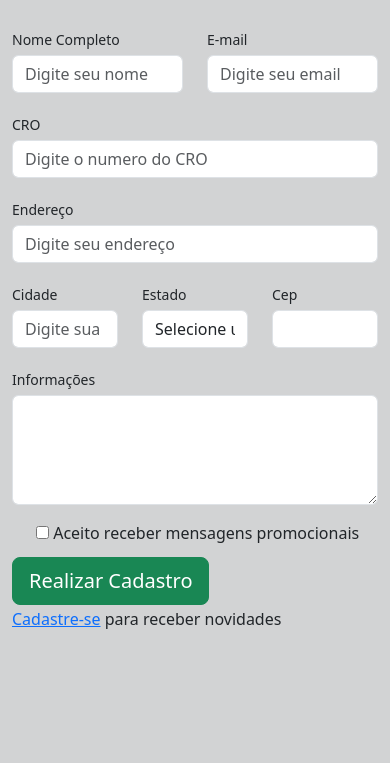
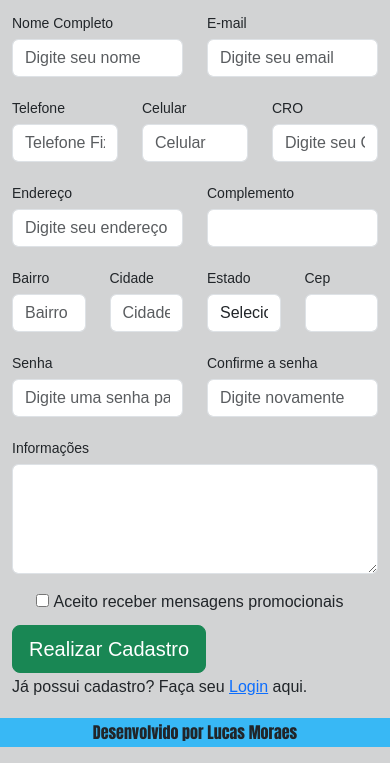
Before and after one commit to lucasrmoraes/curso-frontend, a plain HTML site: page Bootstrap/projeto/Cadastro.html in a window 390 px wide. Shown: the part 330-1093 px from the top of the page. Before the commit the page ends 980 px from the top, so only its background shows below. Drawn offline with Linux system fonts and the light colour scheme.

Commit message:
Atualizando diretorio

```diff
--- a/Bootstrap/projeto/Cadastro.html
+++ b/Bootstrap/projeto/Cadastro.html
@@ -22,12 +22,11 @@
                 <div class="col">
                     <ul class="nav justify-content-end">
                         <li class="nav-item"><a class="nav-link active" href="./layout bootstrap.html">Home</a></li>
-                        <li class="nav-item"><a class="nav-link" href="#sobre">Sobre</a></li>
-                        <li class="nav-item"><a class="nav-link" href="#produtos">Produtos</a></li>
-                        <li class="nav-item"><a class="nav-link" href="#contato">Contato</a></li>
+                        <li class="nav-item"><a class="nav-link" href="./Contato.html">Contato</a></li>
                         <li class="nav-item"><a class="nav-link" href="./cadastro.html">Login / Cadastro</a></li>
                     </ul>
                 </div>
+            </div>
         </div>
     </header>
 
@@ -42,7 +41,7 @@
 
                 <form class="form"><!-- form - fica com uma area mais otimizada para o formulário-->
 
-                    <div class="row">
+                    <div class="row"> <!-- Dados iniciais -->
 
                         <div class="col">
                             <label for="nome completo" class="col-form-label-sm">Nome Completo</label>
@@ -51,16 +50,28 @@
 
                         <div class="col">
                             <label for="email" class="col-form-label-sm">E-mail</label>
-                            <input type="text" class="form-control" placeholder="Digite seu email">
+                            <input type="text" name="email" class="form-control" placeholder="Digite seu email">
                         </div>
 
                     </div>
 
-                    <div class="row">
+                    <div class="row"> <!-- Contato -->
+
                         <div class="col">
-                            <label for="cro" class="col-form-label-sm">CRO</label>
-                            <input type="text" name="cro" id="cro" class="form-control" placeholder="Digite o numero do CRO" required>
+                            <label for="telefone" class="col-form-label-sm">Telefone</label>
+                            <input type="text" name="telefone" id="telefone" class="form-control" placeholder="Telefone Fixo">
                         </div>
+
+                        <div class="col">
+                            <label for="celular" class="col-form-label-sm">Celular</label>
+                            <input type="text" name="celular" id="celular" class="form-control" placeholder="Celular" required>
+                        </div>
+
+                        <div class="col">
+                            <label for="cro" class="col-form-label-sm">CRO</label> <!-- Número documento para exercer profissão Dentista, Protético, Ortodontista, etc... -->
+                            <input type="text" name="cro" id="cro" class="form-control" placeholder="Digite seu CRO" required>
+                        </div>
+
                     </div>
 
                     <div class="row"><!--Endereço -->
@@ -70,18 +81,28 @@
                             <input type="text" name="endereço" id="endereço" class="form-control" placeholder="Digite seu endereço" required><!-- Atalho "input.form-control" -->
                         </div>
 
+                        <div class="col">
+                            <label for="complemento" class="col-form-label-sm">Complemento</label>
+                            <input type="text" name="complemento" id="complemento" class="form-control">
+                        </div>
+
                     </div>
 
-                    <div class="row"><!-- Cidade / Estado -->
+                    <div class="row"><!-- Bairro / Cidade / Estado -->
+
+                        <div class="col">
+                            <label for="bairro" class="col-form-label-sm">Bairro</label>
+                            <input type="text" name="bairro" id="bairro" class="form-control" placeholder="Bairro">
+                        </div>
 
                         <div class="col">
                             <label for="cidade" class="col-form-label-sm">Cidade</label>
-                            <input type="text" name="cidade" id="cidade" class="form-control" placeholder="Digite sua Cidade">
+                            <input type="text" name="cidade" id="cidade" class="form-control" placeholder="Cidade" required>
                         </div>
 
                         <div class="col">
                             <label for="estado" class="col-form-label-sm">Estado</label>
-                            <select name="estado" id="estado" class="form-control">
+                            <select name="estado" id="estado" class="form-control" required>
                                 <option value="">Selecione um Estado</option>
                                 <option value="sp">SP</option>
                                 <option value="rj">RJ</option>
@@ -93,6 +114,20 @@
                             <label for="cep" class="col-form-label-sm">Cep</label><!-- 'for' faz referencia ao 'id' -->
                             <input type="text" name="cep" id="cep" class="form-control" required>
                         </div>
+                    </div>
+
+                    <div class="row">
+
+                        <div class="col">
+                            <label for="senha" class="col-form-label-sm">Senha</label>
+                            <input type="text" class="form-control" placeholder="Digite uma senha para seu login" required>
+                        </div>
+
+                        <div class="col">
+                            <label for="confirmar senha" class="col-form-label-sm">Confirme a senha</label>
+                            <input type="text" class="form-control" placeholder="Digite novamente" required>
+                        </div>
+
                     </div>
 
                     <!-- Sempre colocar class="form-control" ele que da o estilo de formulário -->
@@ -117,11 +152,11 @@
                         </div>
                     </div>
 
-                    <button type="submit" class="btn btn-lg btn-success">Realizar Cadastro</button>
+                    <button type="submit" class="btn btn-lg btn-success">Realizar Cadastro</button><br>
 
                 </form> <!-- end class form -->
 
-                <p><a href="#cadastro" data-bs-toggle="modal" data-bs-target="#modal-4">Cadastre-se</a> para receber novidades</p>
+                <p>Já possui cadastro? Faça seu <a href="#login" data-bs-toggle="modal" data-bs-target="#modal-4">Login</a> aqui.</p>
 
 
             </div><!-- end class row -->
@@ -134,27 +169,29 @@
             <div class="modal-content">
 
                 <div class="modal-header"> <!-- Cabeçalho - (data-ds-dismiss - o BootStrap entende que deve fechar o modal) -->
-                    <h5 class="modal-title">Inscrever-me na lista</h5>
+                    <h5 class="modal-title">Faça seu Login</h5>
                     <button class="btn-close" data-bs-dismiss="modal" aria-label="Close"></button>
                 </div>
 
                 <div class="modal-body"><!-- Corpo -->
-                       <h6>Preencha os campos para receber novidades e promoções</h6>
+                       <h6>Preencha os campos a seguir</h6>
 
                        <form class="form-inline">
 
                             <div class="form-group col-8">
-                                <input type="text" class="form-control form-control-sm mb-2" name="nome" placeholder="nome">
-                            </div>
-                            <div class="form-group col-8">
                                 <input type="text" class="form-control form-control-sm mb-2" name="e-mail" placeholder="e-mail" required> <!-- required - se torna um capo obrigatório -->
                             </div>
+
+                             <div class="form-group col-8">
+                                <input type="text" class="form-control form-control-sm mb-2" name="senha" placeholder="senha" required>
+                            </div>
+
                             <div class="form-group col-6">
-                                <button type="submit" class="btn btn-success">Receber Novidades</button>
+                                <button type="submit" class="btn btn-success">Acessar</button>
 
                             </div>
                        </form>
-                </div>
+                </div> <!-- end class modal-body -->
 
                 <div class="modal-footer">
                     <button type="button" class="btn btn-secondary mb-2" data-bs-dismiss="modal" class="form-control-sm">Fechar</button>
@@ -164,6 +201,12 @@
         </div>
     </div>
 
+    <footer>
+        <div class="container">
+            <p>Desenvolvido por Lucas Moraes</p>
+        </div>
+    </footer>
+
     <script src="./libs/bootstrap/js/bootstrap.bundle.min.js"></script>
 </body>
 </html>
--- a/Bootstrap/projeto/style/custom.css
+++ b/Bootstrap/projeto/style/custom.css
@@ -1,11 +1,11 @@
 * {
     box-sizing: border-box;
+    font-family:Arial, Helvetica, sans-serif;
 }
 
 header {
     background-color: #38b8f5;
     width: auto;
-    font-family:Arial, Helvetica, sans-serif;
     font-size: 62,5%;
 }
 
@@ -15,6 +15,19 @@ body {
 
 section {
     padding-top: 1.2rem;
+    display: block;
+}
+
+footer {
+    background-color: #38b8f5;
+    font-size: 1rem;
+}
+
+footer p {
+    display: block;
+    text-align: center;
+    font-family:Impact, 'Arial Narrow Bold', sans-serif;
+    font-size:medium;
 }
 
 .container {
@@ -49,6 +62,7 @@ textarea {
 }
 
 p {
+    display: block;
     text-align: justify;
     width: auto;
     line-height: 1.8rem;
--- /dev/null
+++ b/Bootstrap/projeto/style/maps.css
@@ -0,0 +1,4 @@
+.localizacao{
+    width: 100%;
+    padding-bottom: 2rem;
+}
```
Also changed, not shown: Bootstrap/projeto/Contato.html (added, +90 -0 lines), Bootstrap/projeto/Helpers.html (+5 -0 lines), Bootstrap/projeto/layout bootstrap.html (+58 -36 lines).
